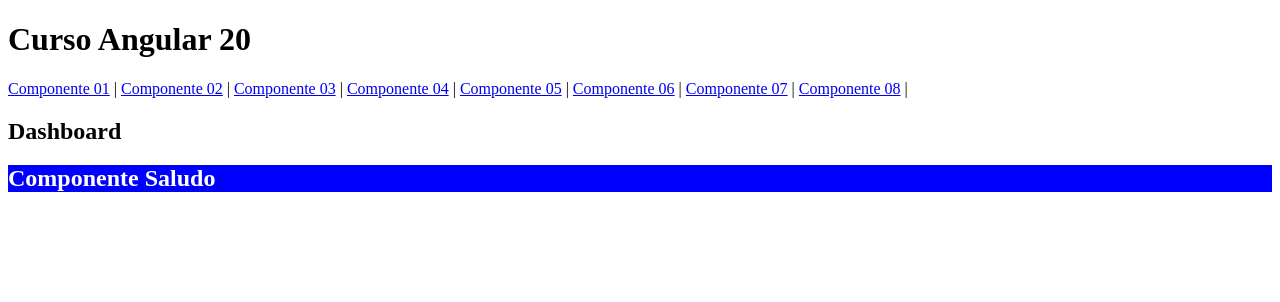
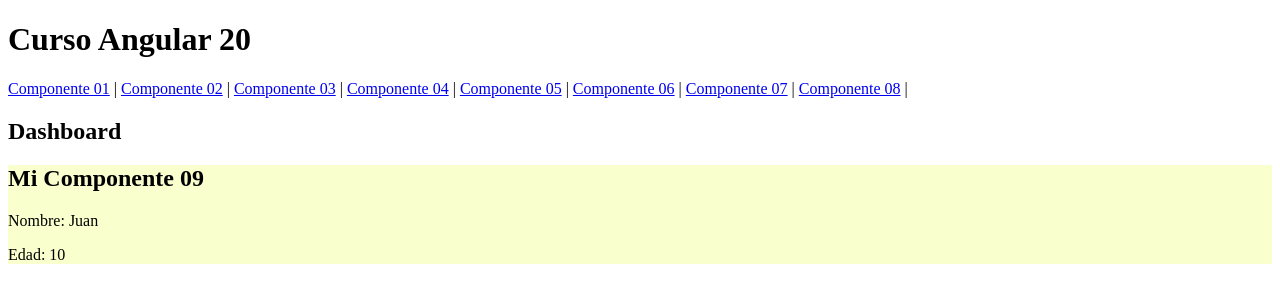
Before and after one commit to fhmontes123/cursoangular, an Angular app: page /dashboard/micomponente09/Juan/10 in a window 1280 px wide. Before the commit this address led to /dashboard/saludo. Shown: the top 302 px of the page. Built offline with nearby package versions, Linux system fonts and the light colour scheme.

Commit message:
15. Paso de Parametros - PathParams

```diff
--- a/src/app/app.routes.ts
+++ b/src/app/app.routes.ts
@@ -9,6 +9,7 @@
 import { MiComponente07 } from './dashboard/mi-componente07/mi-componente07';
 import { Dashboard } from './dashboard/dashboard';
 import { MiComponente08 } from './dashboard/mi-componente08/mi-componente08';
+import { MiComponente09 } from './dashboard/mi-componente09/mi-componente09';
 
 export const routes: Routes = [
   {
@@ -24,6 +25,7 @@
       { path: 'micomponente06', component: MiComponente06 },
       { path: 'micomponente07', component: MiComponente07 },
       { path: 'micomponente08', component: MiComponente08 },
+      { path: 'micomponente09/:param_nombre/:param_edad', component: MiComponente09 },
       {
         path: '', // Ruta hija por defecto /dashboard
         redirectTo: 'saludo',
--- a/src/app/dashboard/mi-componente08/mi-componente08.html
+++ b/src/app/dashboard/mi-componente08/mi-componente08.html
@@ -1,5 +1,8 @@
 <div style="background: #faffce">
   <h2>Mi Componente 08</h2>
   <button (click)="navigateToComponente01()">Ir a componente 01 (navigate)</button> <br />
-  <button (click)="navigateToComponente02()">Ir a componente 02 (navigateByUrl)</button>
+  <button (click)="navigateToComponente02()">Ir a componente 02 (navigateByUrl)</button> <br />
+  <a [routerLink]="['/dashboard/micomponente09', 'Juan', 10]">
+    Ir a Componente 09 (Paso de parametros - PathaParams)
+  </a>
 </div>
--- a/src/app/dashboard/mi-componente08/mi-componente08.ts
+++ b/src/app/dashboard/mi-componente08/mi-componente08.ts
@@ -1,9 +1,9 @@
 import { Component, inject } from '@angular/core';
-import { Router } from '@angular/router';
+import { Router, RouterLink } from '@angular/router';
 
 @Component({
   selector: 'app-mi-componente08',
-  imports: [],
+  imports: [RouterLink],
   templateUrl: './mi-componente08.html',
   styleUrl: './mi-componente08.css',
 })
--- /dev/null
+++ b/src/app/dashboard/mi-componente09/mi-componente09.html
@@ -0,0 +1,5 @@
+<div style="background: #faffce">
+  <h2>Mi Componente 09</h2>
+  <p>Nombre: {{ nombre }}</p>
+  <p>Edad: {{ edad }}</p>
+</div>
--- /dev/null
+++ b/src/app/dashboard/mi-componente09/mi-componente09.ts
@@ -0,0 +1,28 @@
+import { Component, inject, OnDestroy, OnInit } from '@angular/core';
+import { ActivatedRoute } from '@angular/router';
+import { Subscription } from 'rxjs';
+
+@Component({
+  selector: 'app-mi-componente09',
+  imports: [],
+  templateUrl: './mi-componente09.html',
+  styleUrl: './mi-componente09.css',
+})
+export class MiComponente09 implements OnInit, OnDestroy {
+  public nombre: string = '';
+  public edad: number = 0;
+
+  private _activatedRoute = inject(ActivatedRoute);
+  private sub?: Subscription;
+
+  ngOnInit(): void {
+    this.sub = this._activatedRoute.paramMap.subscribe((params) => {
+      this.nombre = params.get('param_nombre') ?? '';
+      this.edad = Number(params.get('param_edad'));
+    });
+  }
+
+  ngOnDestroy(): void {
+    this.sub?.unsubscribe();
+  }
+}
```
Also changed, not shown: src/app/dashboard/mi-componente09/mi-componente09.css (added).
